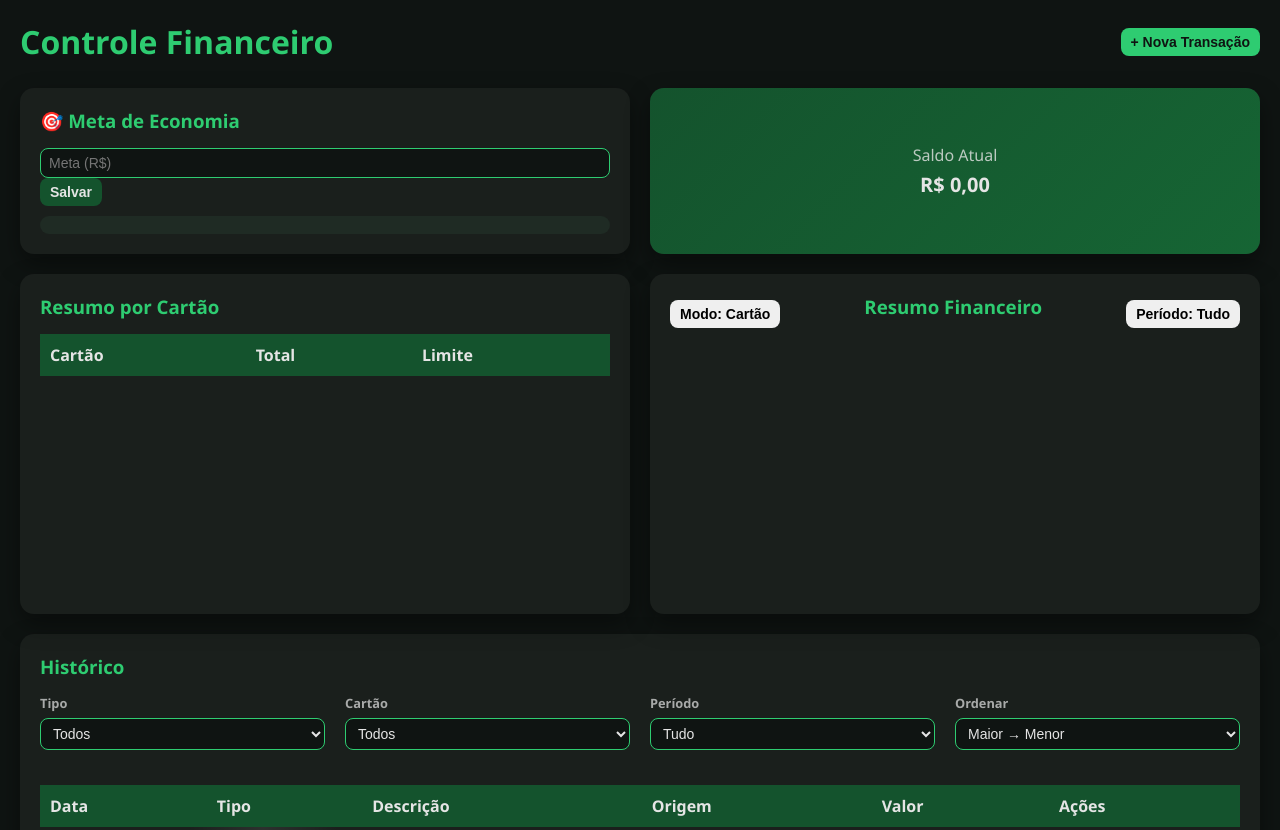
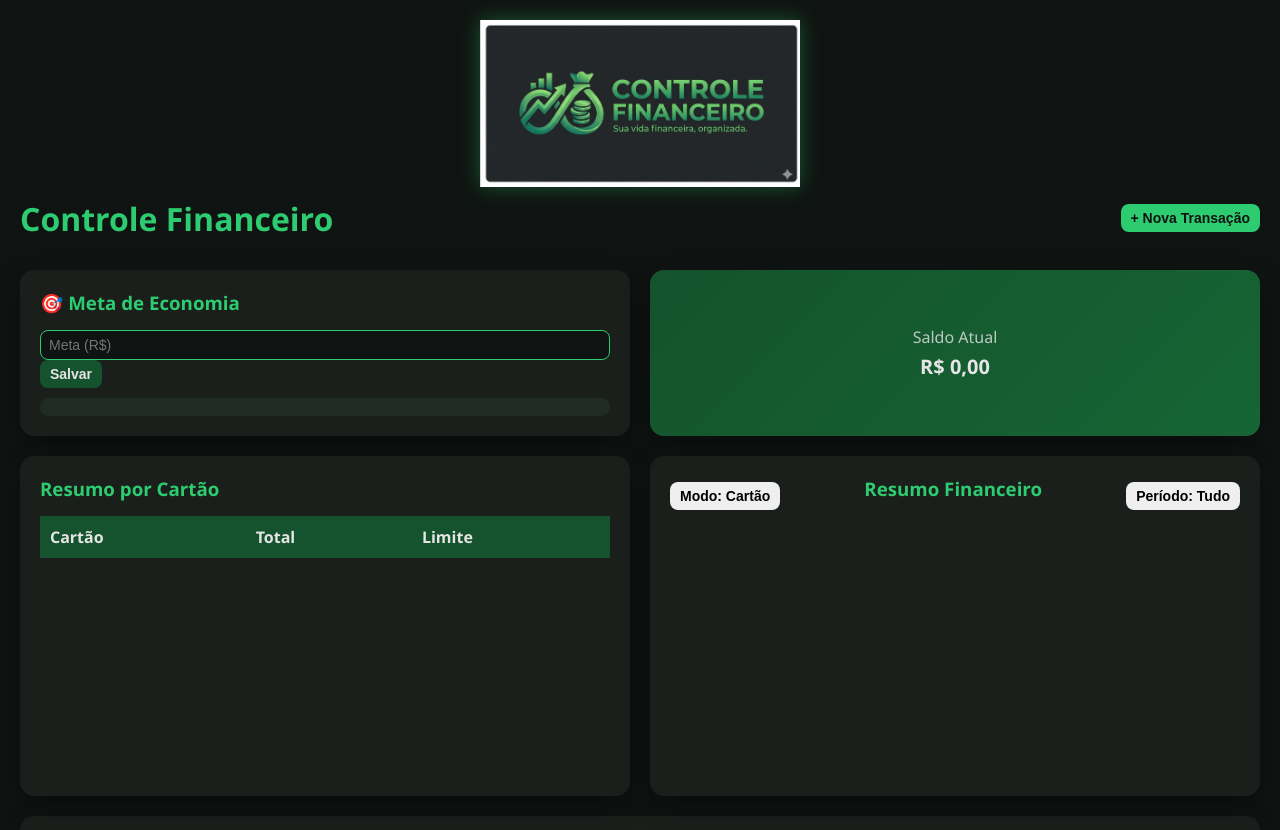
Before and after one commit to tryndadi/controle-financeiro-backend, a website with bundled scripts: page public/index.html in a window 1280 px wide. Shown: the top 830 px of the page. Built offline with nearby package versions, Linux system fonts and the light colour scheme; files whose address does not match are found by name.

Commit message:
upgrade: logo

```diff
--- a/public/css/layout.css
+++ b/public/css/layout.css
@@ -22,12 +22,41 @@ body {
 
 .header {
   display: flex;
-  justify-content: space-between;
+  flex-direction: column;
   align-items: center;
-  margin-bottom: 25px;
+  margin-bottom: 30px;
 }
 
 .header h1 {
+  color: #2ecc71;
+}
+
+/* LOGO */
+
+.logo-container {
+  width: 100%;
+  display: flex;
+  justify-content: center;
+  margin-bottom: 10px;
+}
+
+.logo {
+  max-width: 320px;
+  width: 100%;
+  height: auto;
+  filter: drop-shadow(0 0 10px rgba(46, 204, 113, 0.35));
+}
+
+/* HEADER ACTIONS */
+
+.header-actions {
+  width: 100%;
+  display: flex;
+  justify-content: space-between;
+  align-items: center;
+}
+
+.header-actions h1 {
   color: #2ecc71;
 }
 
--- a/public/index.html
+++ b/public/index.html
@@ -18,11 +18,21 @@
   <body>
     <div class="container">
       <header class="header">
-        <h1>Controle Financeiro</h1>
+        <div class="logo-container">
+          <img
+            src="/img/logo-topo.png"
+            alt="Controle Financeiro"
+            class="logo"
+          />
+        </div>
 
-        <button id="open-modal" class="btn-primary" type="button">
-          + Nova Transação
-        </button>
+        <div class="header-actions">
+          <h1>Controle Financeiro</h1>
+
+          <button id="open-modal" class="btn-primary" type="button">
+            + Nova Transação
+          </button>
+        </div>
       </header>
 
       <div class="top-grid">
```
Also changed, not shown: public/img/logo-topo.png (added).
